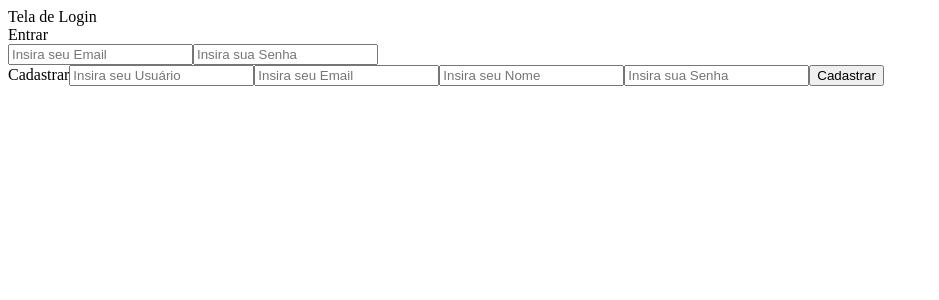
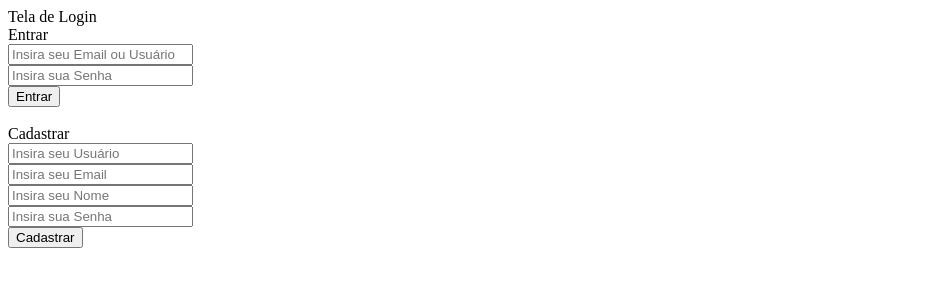
Before and after one commit to fPrompto/live-chat, a Next.js app in the folder frontend/: page /login in a window 1280 px wide. Shown: the top 300 px of the page, without its empty margins (0-939 px from the left). Built offline with nearby package versions, Linux system fonts and the light colour scheme.

Commit message:
:sparkles: feat: Login adicionado a Tela de Login

```diff
--- a/frontend/src/pages/login.tsx
+++ b/frontend/src/pages/login.tsx
@@ -1,5 +1,6 @@
 import { useEffect, useState } from 'react';
 import axios, { AxiosResponse } from 'axios';
+import { useRouter } from 'next/navigation';
 import validadeNewAccount from '@/utils/validateNewAccount';
 import LoginInput from '@/components/LoginInput';
 
@@ -12,6 +13,8 @@ function Login() {
   const [newDisplayname, setNewDisplayname] = useState('');
   const [newPassword, setNewPassword] = useState('');
 
+  const { push } = useRouter();
+
   useEffect(() => {
     console.log('---------- LOGIN PAGE ----------');
     console.log('email / user:', emailUser);
@@ -22,7 +25,7 @@ function Login() {
     console.log('--------------------------------');
   });
 
-  const postAxios = async (path: string, data: object) => {
+  const postAxios = async (path: string, data: object): Promise<any> => {
     const url = `http://localhost:4000/user/${path}`;
     try {
       const response: AxiosResponse<any> = await axios.post(url, data);
@@ -37,6 +40,20 @@ function Login() {
     }
   };
 
+  const login = async () => {
+    const response = await postAxios('login', {
+      emailUser,
+      password,
+    });
+
+    if (!response.value) {
+      return alert('Erro no Login');
+    }
+
+    // recurso provisório
+    return push('/chat');
+  };
+
   const createNewUser = async () => {
     const vAccount = await validadeNewAccount(newEmail, newUser, newPassword);
 
@@ -46,6 +63,7 @@ function Login() {
       console.log('message:', vAccount.message);
       return;
     }
+
     const response = await postAxios('create', {
       email: newEmail,
       username: newUser,
@@ -55,30 +73,40 @@ function Login() {
 
     console.log('novo cadastro!!');
     console.log('response:', response);
-
-
   };
 
   return (
     <>
       <div>Tela de Login</div>
       <span>Entrar</span>
-      <div />
-      <LoginInput placeholder='Insira seu Email' setLoginValue={setEmailUser} />
+      <br />
+      <LoginInput
+        placeholder='Insira seu Email ou Usuário'
+        setLoginValue={setEmailUser}
+      />
+      <br />
       <LoginInput placeholder='Insira sua Senha' setLoginValue={setPassword} />
+      <br />
+      <button onClick={() => login()}>Entrar</button>
 
-      <div />
+      <br />
+      <br />
       <span>Cadastrar</span>
+      <br />
       <LoginInput placeholder='Insira seu Usuário' setLoginValue={setNewUser} />
+      <br />
       <LoginInput placeholder='Insira seu Email' setLoginValue={setNewEmail} />
+      <br />
       <LoginInput
         placeholder='Insira seu Nome'
         setLoginValue={setNewDisplayname}
       />
+      <br />
       <LoginInput
         placeholder='Insira sua Senha'
         setLoginValue={setNewPassword}
       />
+      <br />
       <button onClick={() => createNewUser()}>Cadastrar</button>
     </>
   );
```
